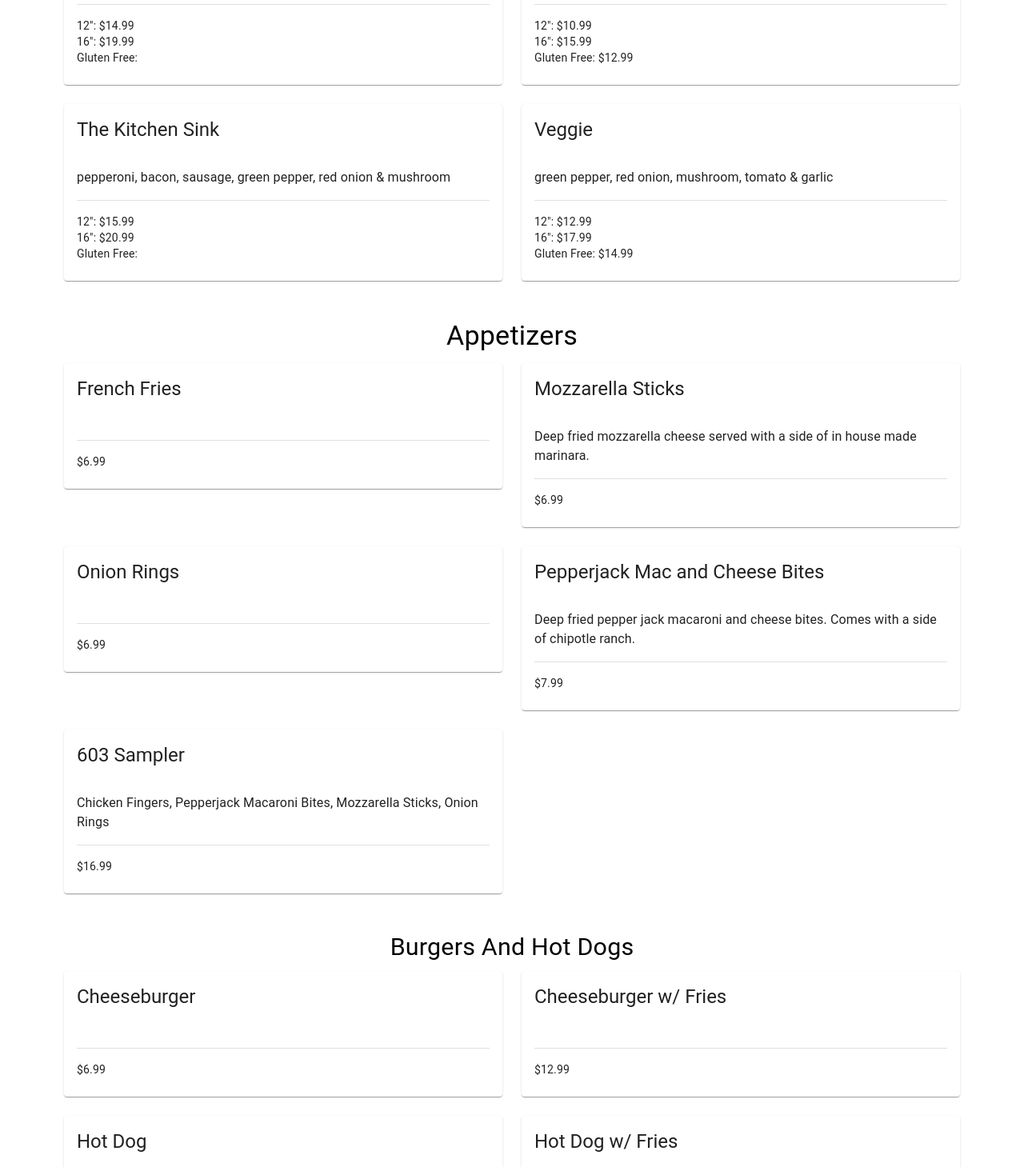
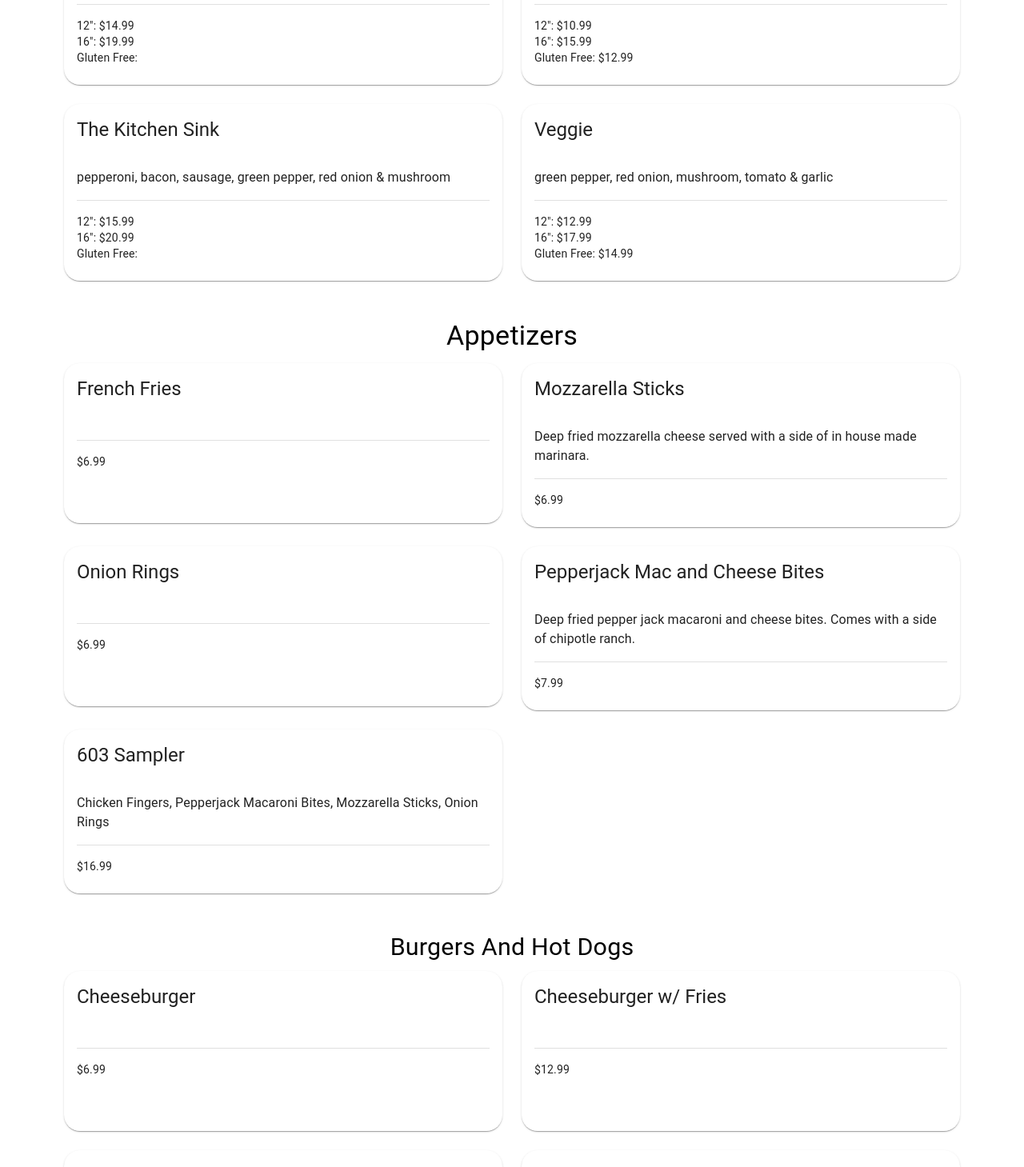
Before and after one commit to TimL94/BlockBudsters, a React (Vite) app in the folder client/: page /Menu in a window 1280 px wide. Shown: the part 1320-2779 px from the top of the page at 80% size. Built offline with nearby package versions, Linux system fonts and the light colour scheme.

Commit message:
adjuested sizes of all menu cards to be the same for uniformity

```diff
--- a/client/src/components/menu components/Appetizers.jsx
+++ b/client/src/components/menu components/Appetizers.jsx
@@ -12,7 +12,7 @@ const Appetizers = () => {
       <Grid container spacing={3}>
         {appetizerData.map((item, index) => (
           <Grid item md={6} xs={12} key={index}>
-            <Card>
+            <Card sx={{ border: 0, borderRadius: 5, minHeight: '200px' }}>
               <CardHeader title={item.name} />
               <CardContent>
                 <Typography variant="body1">{item.description}</Typography>
--- a/client/src/components/menu components/BurgersAndHotDogs.jsx
+++ b/client/src/components/menu components/BurgersAndHotDogs.jsx
@@ -13,7 +13,7 @@ const BurgerAndHotDog = () => {
       <Grid container spacing={3}>
         {burgerAndHotDogData.map((item, index) => (
           <Grid item md={6} xs={12} key={index}>
-            <Card>
+            <Card sx={{ border: 0, borderRadius: 5, minHeight: '200px' }}>
               <CardHeader title={item.name} />
               <CardContent>
                 <Typography variant="body1">{item.description}</Typography>
--- a/client/src/components/menu components/Desserts.jsx
+++ b/client/src/components/menu components/Desserts.jsx
@@ -12,7 +12,7 @@ const Desserts = () => {
       <Grid container spacing={3}>
         {dessertData.map((item, index) => (
           <Grid item md={6} xs={12} key={index}>
-            <Card>
+            <Card sx={{ border: 0, borderRadius: 5, minHeight: '200px' }}>
               <CardHeader title={item.name} />
               <CardContent>
                 <Typography variant="body1">{item.description}</Typography>
--- a/client/src/components/menu components/Drinks.jsx
+++ b/client/src/components/menu components/Drinks.jsx
@@ -12,7 +12,7 @@ const Drinks = (Array) => {
             <Grid container spacing={3}>
                 {drinkData.map((item, index) => (
                     <Grid item md={6} x s={12} key={index}>
-                        <Card>
+                        <Card sx={{ border: 0, borderRadius: 5, minHeight: '200px', minWidth:'310px' }}>
                             <CardHeader
                             title={item.name}
                             />
--- a/client/src/components/menu components/Kids.jsx
+++ b/client/src/components/menu components/Kids.jsx
@@ -12,7 +12,7 @@ const Kids = () => {
       <Grid container spacing={3}>
         {kidsData.map((item, index) => (
           <Grid item md={6} xs={12} key={index}>
-            <Card>
+            <Card sx={{ border: 0, borderRadius: 5, minHeight: '200px' }}>
               <CardHeader title={item.name} />
               <CardContent>
                 <Typography variant="body1">{item.description}</Typography>
--- a/client/src/components/menu components/Pizzas.jsx
+++ b/client/src/components/menu components/Pizzas.jsx
@@ -12,7 +12,7 @@ const Pizzas = () => {
       <Grid container spacing={3}>
         {pizzaData.map((item, index) => (
           <Grid item md={6} xs={12} key={index}>
-            <Card>
+            <Card sx={{ border: 0, borderRadius: 5, minHeight: '200px' }}>
               <CardHeader title={item.name} />
               <CardContent>
                 <Typography variant="body1">{item.description}</Typography>
--- a/client/src/components/menu components/Salads.jsx
+++ b/client/src/components/menu components/Salads.jsx
@@ -12,7 +12,7 @@ const Salads = () => {
       <Grid container spacing={3}>
         {saladData.map((item, index) => (
           <Grid item md={6} xs={12} key={index}>
-            <Card>
+            <Card sx={{ border: 0, borderRadius: 5, minHeight: '200px' }}>
               <CardHeader title={item.name} />
               <CardContent>
                 <Typography variant="body1">{item.description}</Typography>
--- a/client/src/components/menu components/Subs.jsx
+++ b/client/src/components/menu components/Subs.jsx
@@ -12,7 +12,7 @@ const Subs = () => {
       <Grid container spacing={3}>
         {subdata.map((item, index) => (
           <Grid item md={6} xs={12} key={index}>
-            <Card>
+            <Card sx={{ border: 0, borderRadius: 5, minHeight: '200px' }}>
               <CardHeader title={item.name} />
               <CardContent>
                 <Typography variant="body1">{item.description}</Typography>
--- a/client/src/components/menu components/TendersAndWings.jsx
+++ b/client/src/components/menu components/TendersAndWings.jsx
@@ -13,7 +13,7 @@ const TendersAndWings = () => {
       <Grid container spacing={3}>
         {tendersAndWingsData.map((item, index) => (
           <Grid item md={6} xs={12} key={index}>
-            <Card>
+            <Card sx={{ border: 0, borderRadius: 5, minHeight: '200px' }}>
               <CardHeader title={item.name} />
               <CardContent>
                 <Typography variant="body1">{item.description}</Typography>
```
Also changed, not shown: 1 other file (tests, documents, lock files or other folders).
